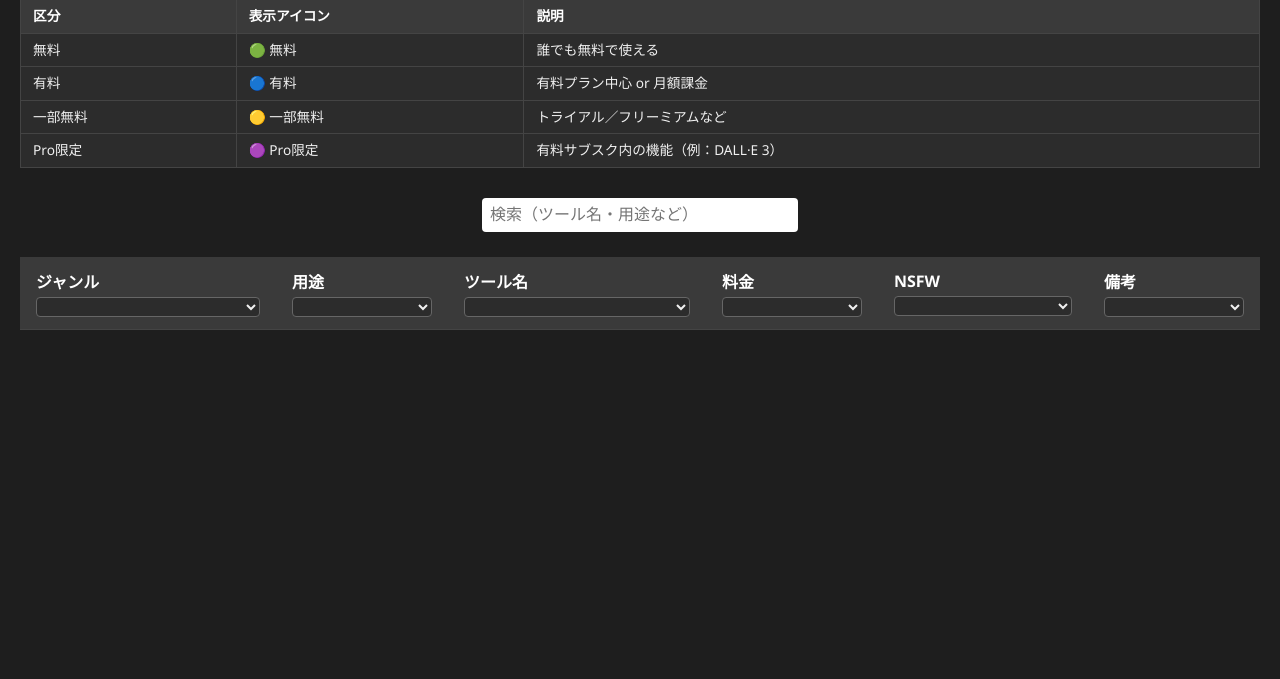
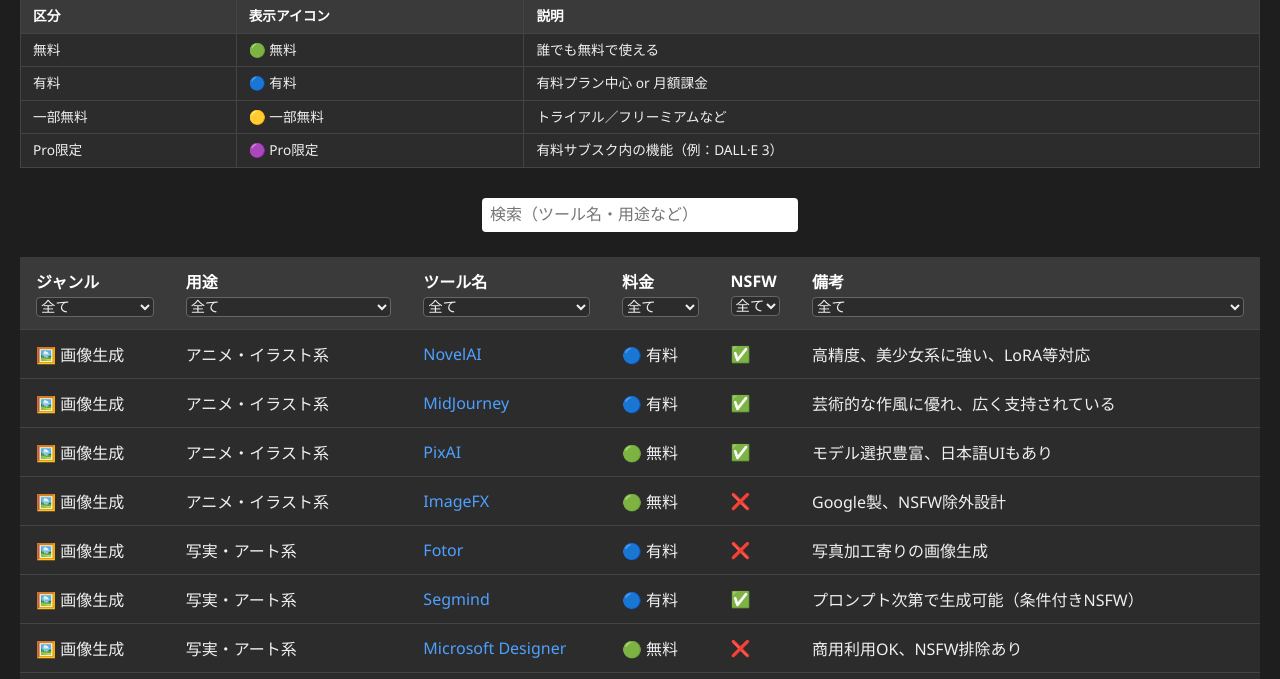
Before and after one commit to soneko99/WebPageDesign01, a plain HTML site: page html/AITool.html in a window 1280 px wide. Shown: the part 121-800 px from the top of the page. Drawn offline with Linux system fonts and the light colour scheme; no server answers.

Commit message:
../に修正

```diff
--- a/html/AITool.html
+++ b/html/AITool.html
@@ -154,7 +154,7 @@
         const columnFilters = [...Array(6)].map((_, i) => document.getElementById(`colFilter${i}`));
         let originalData = [];
 
-        fetch('./data/ai-tools.json')
+        fetch('../data/ai-tools.json')
             .then(response => response.json())
             .then(data => {
                 originalData = data;
```
